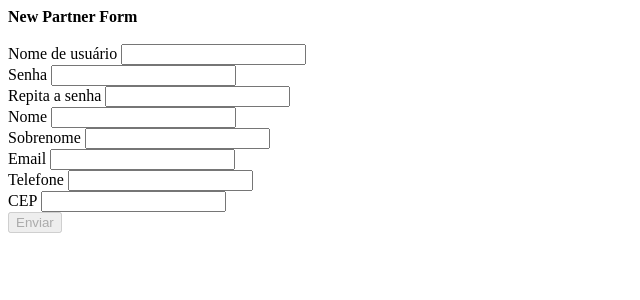
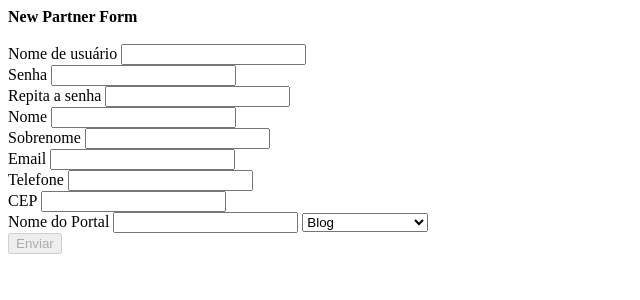
Before and after one commit to fafaschiavo/queroMeiaPartnerPortal, a Django app: a page that uses partner/templates/new-partner.html in a window 1280 px wide. Shown: the top 300 px of the page, without its empty margins (0-640 px from the left). Run offline with Django 3.2, Linux system fonts and the light colour scheme.

Commit message:
new form fields added

```diff
--- a/partner/templates/new-partner.html
+++ b/partner/templates/new-partner.html
@@ -44,6 +44,18 @@
 	<label>CEP</label>
 	<input id="zip_code" type="text" name="zip_code" pattern=".{6}">
 	<label id="zip_code_error" style="display: none; color: red;">CEP invalido</label>
+
+	<br>
+	<label>Nome do Portal</label>
+	<input id="portal_name" type="text" name="portal_name">
+	<label id="portal_name_error" style="display: none; color: red;">Nome do portal</label>
+
+	<select id="portal_type" name="portal_type" form="new-member-form">
+	  <option value="blog">Blog</option>
+	  <option value="facebook">Página Facebook</option>
+	  <option value="twitter">Perfil Twitter</option>
+	  <option value="youtube">Canal Youtube</option>
+	</select>
 
 	<br>
 	<button type="submit" name="action" id="new-member-form-button">Enviar</button>
--- a/partner/views.py
+++ b/partner/views.py
@@ -47,10 +47,6 @@ def verify_email(request):
 
 def create_new_member(username, password, first_name, last_name, email, phone, zip_code):
 	hash_id = generate_member_hash_id()
-	# if phone == False:
-	# 	phone = ''
-	# if email == False:
-	# 	email = ''
 	new_member = responsable(first_name = first_name, last_name = last_name, email = email, phone = phone, hash_id = hash_id, username = username, zip_code = zip_code)
 	new_member.save()
 	user = User.objects.create_user(username = username, first_name = first_name, last_name = last_name, email = email, password = password)
@@ -76,5 +72,7 @@ def include_new_partner(request):
 	password = request.POST['password']
 	phone = request.POST['phone']
 	zip_code = request.POST['zip_code']
+	print request.POST['portal_name']
+	print request.POST['portal_type']
 	create_new_member(username, password, first_name, last_name, email, phone, zip_code)
 	return HttpResponse('Sucesso')
```
